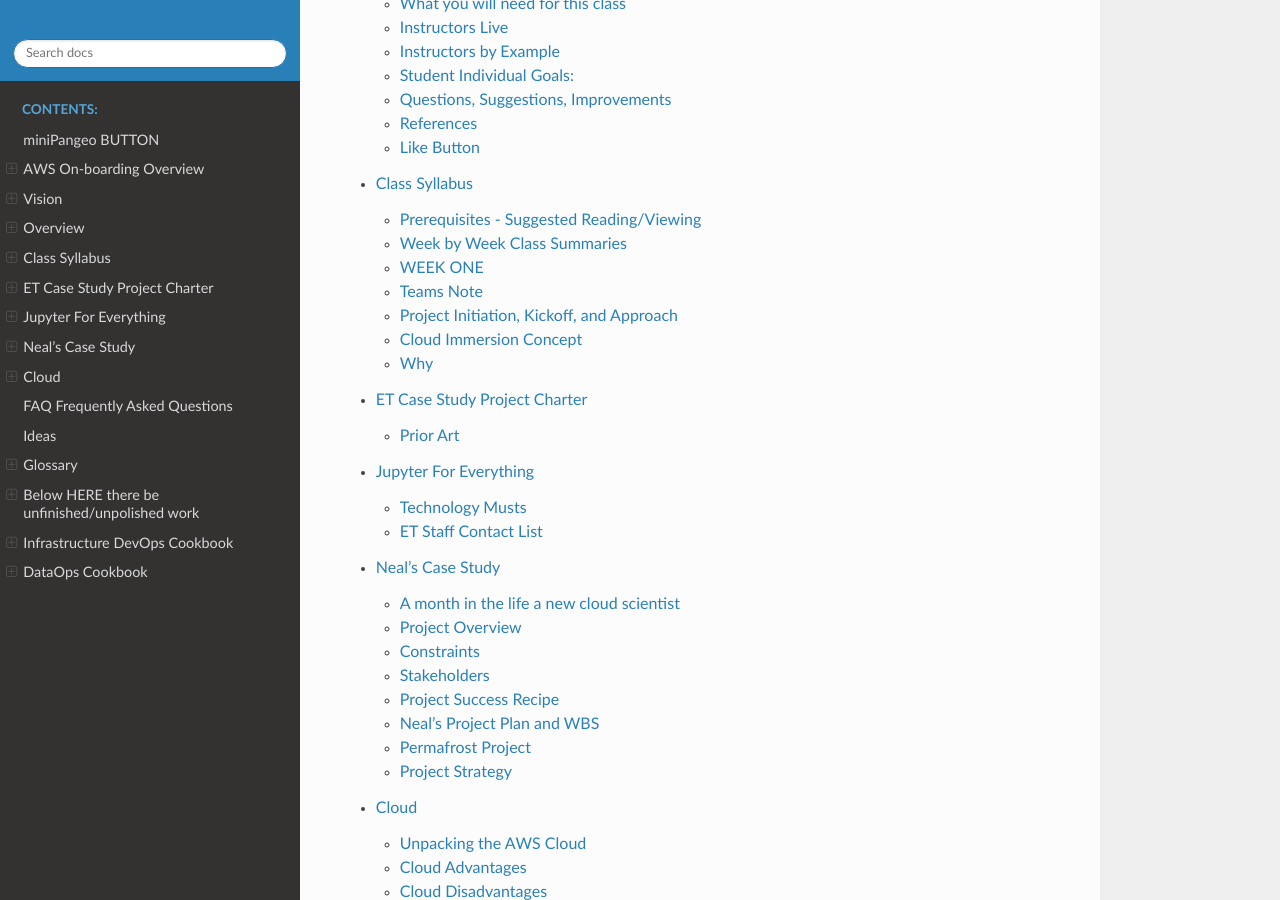
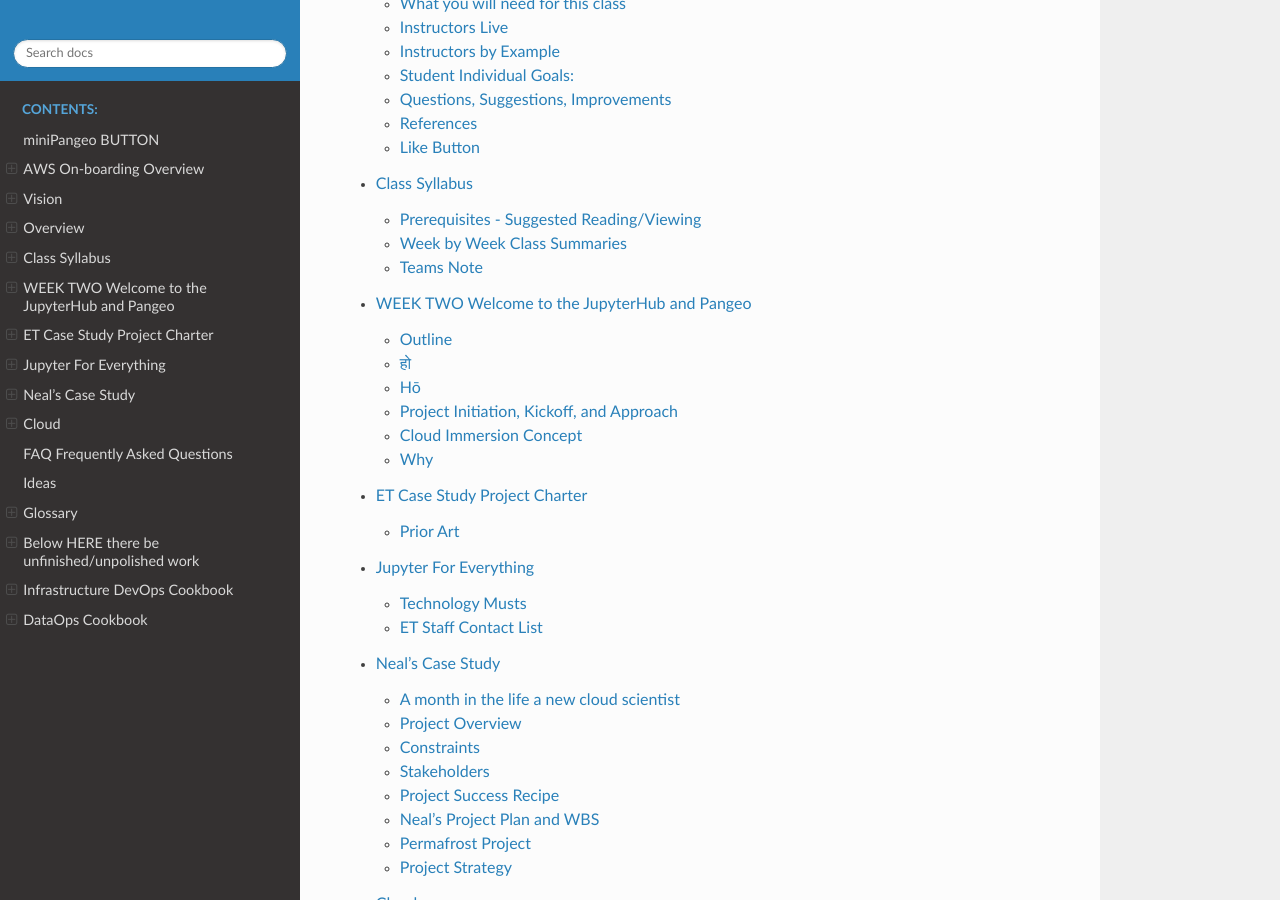
Before and after one commit to tonybutzer/harmony, a Sphinx documentation site: the page built from documentation/source/index.rst, in a window 1280 px wide and 900 px high, scrolled down 708 px. Built offline with Sphinx 7.4.7 and the Read the Docs theme 2.0.0, drawn with Linux system fonts in a browser that asks for light colours; pages that are not in the unit, such as notebooks, are missing from menus; some of the changed lines change nothing that is shown.

Commit message:
automatic git update from Makefile

````diff
--- a/documentation/source/00weekbyweek.md
+++ b/documentation/source/00weekbyweek.md
@@ -24,7 +24,7 @@
 
 ## Week by Week Class Summaries
 
-## WEEK ONE
+### WEEK ONE
 #### Week One Objectives
 
 - FEEDBACK - send me direct chats with pithy comments that might improve our mission
@@ -142,6 +142,38 @@
 	- See you next week for an open lab
 	- The week after that I will look at Areas of Interest and how they relate to ET modeling
 ---
+# WEEK TWO Welcome to the JupyterHub and Pangeo
+
+## Outline
+- Review last Week
+	- pangeo is great
+	- cloud is great
+	- public data assets stored in the cloud is a game changing paradigm
+		- you MUST start to use these - or be left behind
+		- L8
+		- Collection02
+		- Sentinel
+		- HLS ...bump ...bump ... YES
+		- Evporation Model Outputs - after they go ScienceBase validatione
+	- one computer to rule them all - t3a.2xlarge
+		- https://aws.amazon.com/ec2/instance-types/t3/
+		- 8 CPU, 32Gig Memory, 200Gig local-ebs-elastic-block-storage  - with S3 access
+	- technology zen equation
+```python
+science_joy = 1 * ec2 + docker * 1e3
+```
+
+- "Hey Tony; can I have an account on Neal's mini-pangeo"
+	- - "Yep, Yes, trueDat, Si, qui, Ja"
+- ## हो
+- ## Hō
+
+---
+
+
+
+
+
 1. WEEK TWO - Lab & Random Cloud Questions
 2. WEEK THREE - Delaware River Basin AOI
 	- How to display AOI in Jupyter
````
